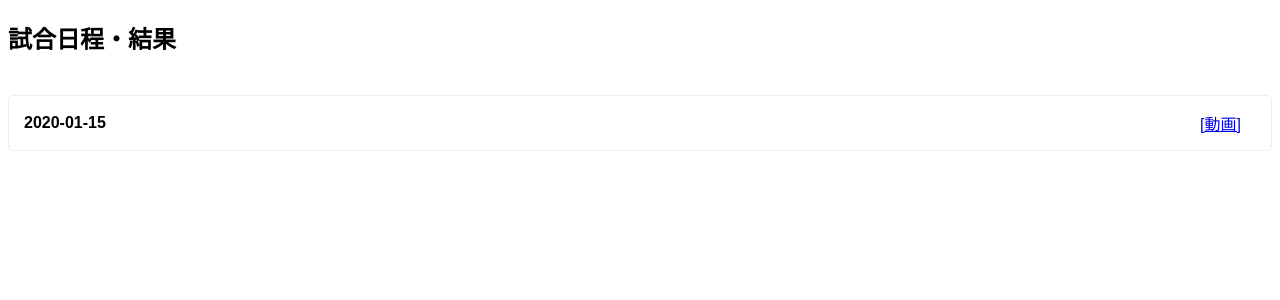
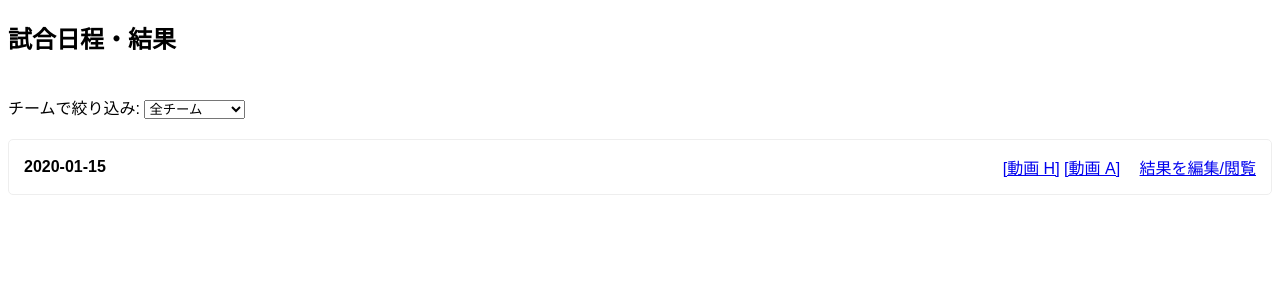
Before and after one commit to mito0612uni/NBA2K26-JPL, a Flask app: page /schedule in a window 1280 px wide. Shown: the part 56-356 px from the top of the page. Run offline with Flask 3, Linux system fonts and the light colour scheme; tables that the repository leaves empty hold one stand-in row (values such as "Sample post"); some libraries are stand-ins or nearby versions.

Commit message:
Add multiple youtube links and delete game feature

```diff
--- a/app.py
+++ b/app.py
@@ -74,10 +74,11 @@ class Game(db.Model):
     home_score = db.Column(db.Integer, default=0)
     away_score = db.Column(db.Integer, default=0)
     is_finished = db.Column(db.Boolean, default=False)
-    youtube_url = db.Column(db.String(200), nullable=True)
+    # ↓ youtube_url を2つに分割
+    youtube_url_home = db.Column(db.String(200), nullable=True)
+    youtube_url_away = db.Column(db.String(200), nullable=True)
     home_team = db.relationship('Team', foreign_keys=[home_team_id])
     away_team = db.relationship('Team', foreign_keys=[away_team_id])
-
 class PlayerStat(db.Model):
     id = db.Column(db.Integer, primary_key=True)
     game_id = db.Column(db.Integer, db.ForeignKey('game.id'), nullable=False)
@@ -280,7 +281,8 @@ def edit_game(game_id):
     if request.method == 'POST':
         if not current_user.is_authenticated:
             flash('結果を保存するにはログインが必要です。'); return redirect(url_for('login'))
-        game.youtube_url = request.form.get('youtube_url')
+        game.youtube_url_home = request.form.get('youtube_url_home')
+        game.youtube_url_away = request.form.get('youtube_url_away')
         home_total_score, away_total_score = 0, 0
         for team in [game.home_team, game.away_team]:
             for player in team.players:
@@ -361,3 +363,16 @@ def init_db_command():
 
 if __name__ == '__main__':
     app.run(debug=True)
+@app.route('/game/delete/<int:game_id>', methods=['POST'])
+@login_required
+@admin_required
+def delete_game(game_id):
+    game_to_delete = Game.query.get_or_404(game_id)
+
+    # 試合に関連するスタッツも全て削除
+    PlayerStat.query.filter_by(game_id=game_id).delete()
+
+    db.session.delete(game_to_delete)
+    db.session.commit()
+    flash('試合日程を削除しました。')
+    return redirect(url_for('schedule'))
--- a/templates/schedule.html
+++ b/templates/schedule.html
@@ -7,9 +7,17 @@
     {% endif %}
   </div>
 
-  {# --- 絞り込みフォーム (変更なし) --- #}
   <form method="get" action="{{ url_for('schedule') }}" style="margin-bottom: 20px;">
-    </form>
+    <label for="team-select">チームで絞り込み:</label>
+    <select name="team_id" id="team-select" onchange="this.form.submit()">
+      <option value="">全チーム</option>
+      {% for team in all_teams %}
+        <option value="{{ team.id }}" {% if team.id == selected_team_id %}selected{% endif %}>
+          {{ team.name }}
+        </option>
+      {% endfor %}
+    </select>
+  </form>
 
   {% if games %}
     {% for game in games %}
@@ -18,18 +26,24 @@
         <span style="font-weight: bold;">{{ game.game_date }}</span>
         <span>
           </span>
-        <span>
-          {# ★★★ ここからが追加部分 ★★★ #}
-          {% if game.youtube_url %}
-            <a href="{{ game.youtube_url }}" target="_blank" style="margin-right: 15px;">[動画]</a>
+        <span style="white-space: nowrap;">
+          {# ★★★ 動画リンクを2つに修正 ★★★ #}
+          {% if game.youtube_url_home %}
+            <a href="{{ game.youtube_url_home }}" target="_blank" title="{{ game.home_team.name }}視点">[動画 H]</a>
           {% endif %}
-          {# ★★★ ここまで ★★★ #}
-          {% if current_user.is_authenticated %}
-            {% if game.is_finished %}
-              <a href="{{ url_for('edit_game', game_id=game.id) }}">結果を編集</a>
-            {% else %}
-              <a href="{{ url_for('edit_game', game_id=game.id) }}">結果入力</a>
-            {% endif %}
+          {% if game.youtube_url_away %}
+            <a href="{{ game.youtube_url_away }}" target="_blank" title="{{ game.away_team.name }}視点">[動画 A]</a>
+          {% endif %}
+
+          <a href="{{ url_for('edit_game', game_id=game.id) }}" style="margin-left: 15px;">
+            {% if game.is_finished %}結果を編集/閲覧{% else %}結果入力{% endif %}
+          </a>
+
+          {# ★★★ 管理者用の削除ボタンを追加 ★★★ #}
+          {% if current_user.is_authenticated and current_user.is_admin %}
+            <form action="{{ url_for('delete_game', game_id=game.id) }}" method="post" onsubmit="return confirm('本当にこの日程を削除しますか？関連するスタッツも全て削除されます。');" style="display: inline; margin-left: 10px;">
+              <button type="submit" style="background: none; border: none; color: red; cursor: pointer; padding: 0;">[削除]</button>
+            </form>
           {% endif %}
         </span>
       </p>
```
Also changed, not shown: templates/game_edit.html (+52 -20 lines).
